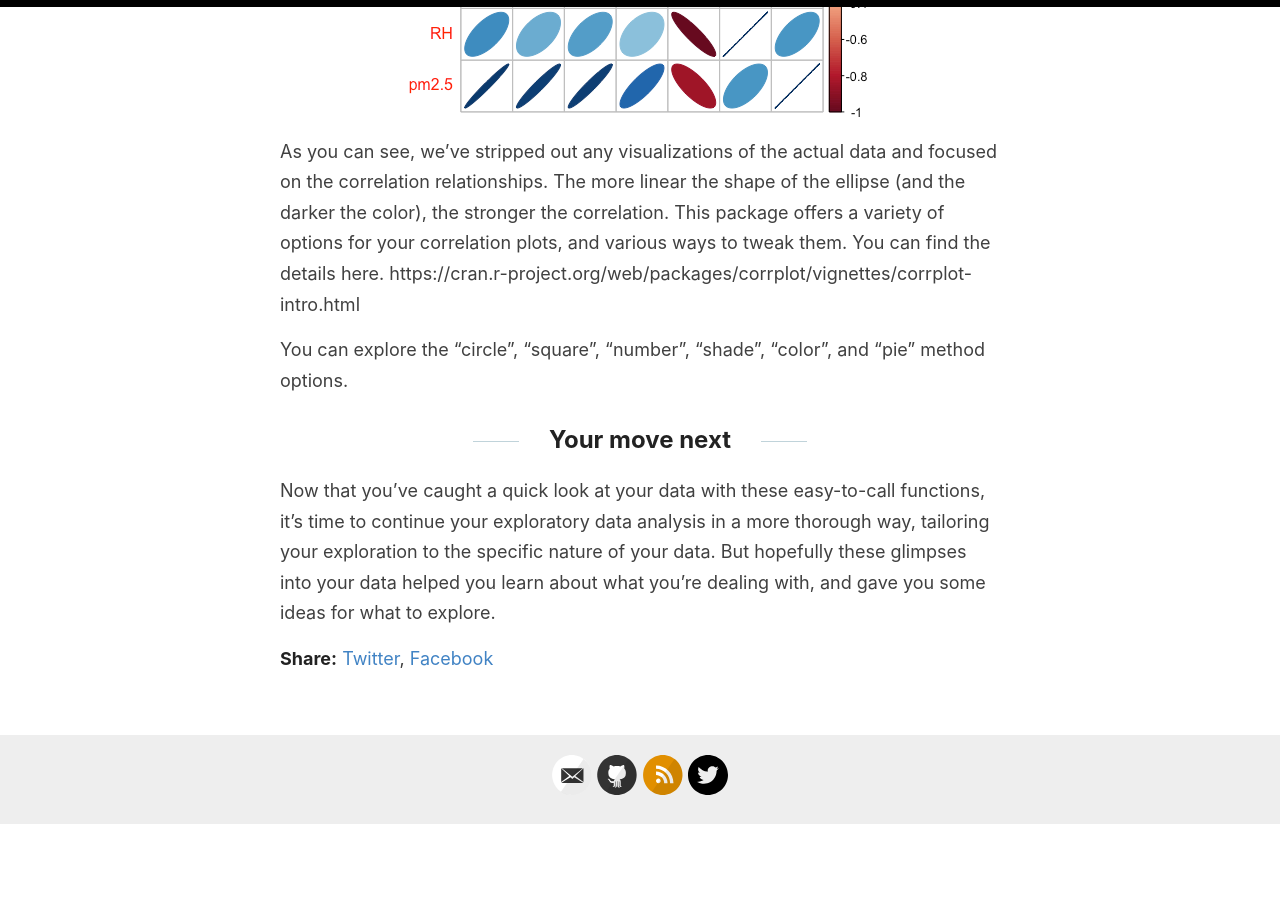
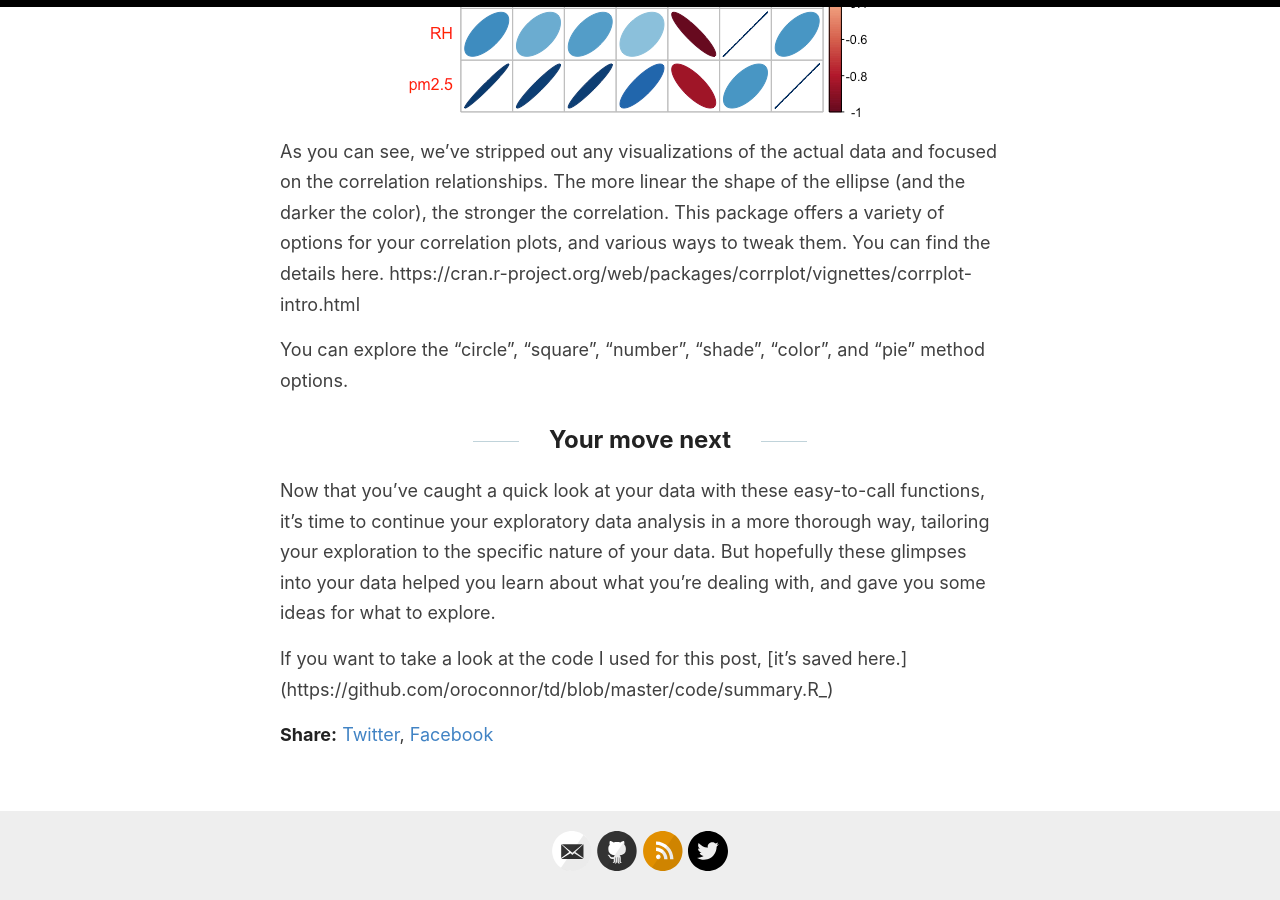
Before and after one commit to oroconnor/reverie, a Jekyll site: the page built from _posts/2021-02-07-EDA:Summaries.md, in a window 1280 px wide and 900 px high, scrolled down 8162 px. Built offline with Jekyll 4.4.1, drawn with Linux system fonts in a browser that asks for light colours; before the commit the page ends 8986 px from its top, so only the background shows below that.

Commit message:
Update 2021-02-07-EDA:Summaries.md

```diff
--- a/_posts/2021-02-07-EDA:Summaries.md
+++ b/_posts/2021-02-07-EDA:Summaries.md
@@ -124,3 +124,5 @@ You can explore the "circle", "square", "number", "shade", "color", and "pie" me
 
 ## Your move next
 Now that you've caught a quick look at your data with these easy-to-call functions, it's time to continue your exploratory data analysis in a more thorough way, tailoring your exploration to the specific nature of your data. But hopefully these glimpses into your data helped you learn about what you're dealing with, and gave you some ideas for what to explore.
+
+If you want to take a look at the code I used for this post, [it's saved here.] (https://github.com/oroconnor/td/blob/master/code/summary.R_)
```
